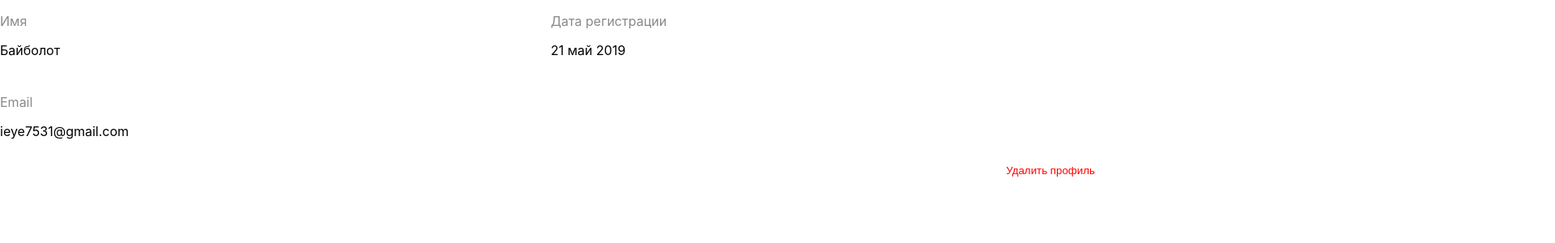
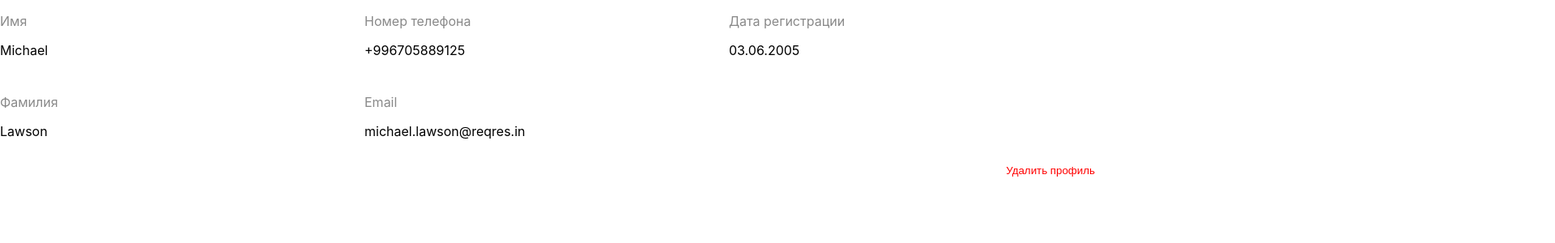
Before and after one commit to peaksoft-school/ebook-web, a React (Create React App) app: page / in a window 1280 px wide. Shown: the top 300 px of the page at 81% size, 1920 px wide, since content can reach past the window. Built offline with nearby package versions, Linux system fonts and the light colour scheme.

Commit message:
i made profile page,which admin can delete or read profile

```diff
--- a/src/App.js
+++ b/src/App.js
@@ -1,7 +1,6 @@
 import './App.css';
 import DeleteProfile from './components/DeleteProfile/DeleteProfile';
 function App() {
-
   return (
     <div className="App">
       <DeleteProfile/>
--- a/src/components/DeleteProfile/DeleteProfile.js
+++ b/src/components/DeleteProfile/DeleteProfile.js
@@ -1,29 +1,52 @@
 import classes from './DeleteProfile.module.css'
 
 const DeleteProfile = () => {
+    const person = {
+        "id": 7,
+        "email": "michael.lawson@reqres.in",
+        "first_name": "Michael",
+        "last_name": "Lawson",
+        'number':'+996705889125',
+        "data_redistration":"03.06.2005"
+    }
+    // const person = {
+    //     "id": 7,
+    //     "email": "michael.lawson@reqres.in",
+    //     "first_name": "Michael",
+    //     "data_redistration":"03.06.2005"
+    // }
+    const showAdditionalInformation=()=> {
+        if(person.last_name && person.number) {
+            return <>
+                <div className={classes.smallBox}>
+                    <p className={classes.title}>Фамилия</p>
+                    <p>{person.last_name}</p>
+                </div>
+                <div className={classes.smallBox}>
+                    <p className={classes.title}>Номер телефона</p>
+                    <p>{person.number}</p>
+                </div>
+            </>
+        } else if(person.last_name === '' && person.number === '') {
+            return ''
+        }
+    }
   return <div className={classes.profileContainer}>
       <div className={classes.informationContainer}>
          <div className={classes.smallBox}>
             <p className={classes.title}>Имя</p>
-            <p>Байболот</p>
+            <p>{person.first_name}</p>
         </div>
-        {/* <div className={classes.smallBox}>
-            <p className={classes.title}>Фамилия</p>
-            <p>Жаныбеков</p>
-        </div> */}
-        {/* <div className={classes.smallBox}>
-            <p className={classes.title}>Номер телефона</p>
-            <p>+996889125</p>
-        </div> */}
+        {showAdditionalInformation()}
         <div className={classes.smallBox}>
             <p className={classes.title}>Email</p>
-            <p>ieye7531@gmail.com</p>
+            <p>{person.email}</p>
         </div>
         <div className={classes.smallBox}>
             <p className={classes.title}>Дата регистрации</p>
-            <p>21 май 2019</p>
+            <p>{person.data_redistration}</p>
         </div>
-        <div className={classes.smallBox}></div>
+        <div className={classes.smallAutoBox}></div>
         </div>
         <div className={classes.deleteContainer}>
         <button className={classes.deleteBtn}>Удалить профиль</button>
--- a/src/components/DeleteProfile/DeleteProfile.module.css
+++ b/src/components/DeleteProfile/DeleteProfile.module.css
@@ -13,7 +13,11 @@
     justify-content: flex-end;
 }
 .smallBox {
-    width: 350px;
+    width: 450px;
+    height: 100px;
+}
+.smallAutoBox {
+    width: 100%;
     height: 100px;
 }
 .title {
```
